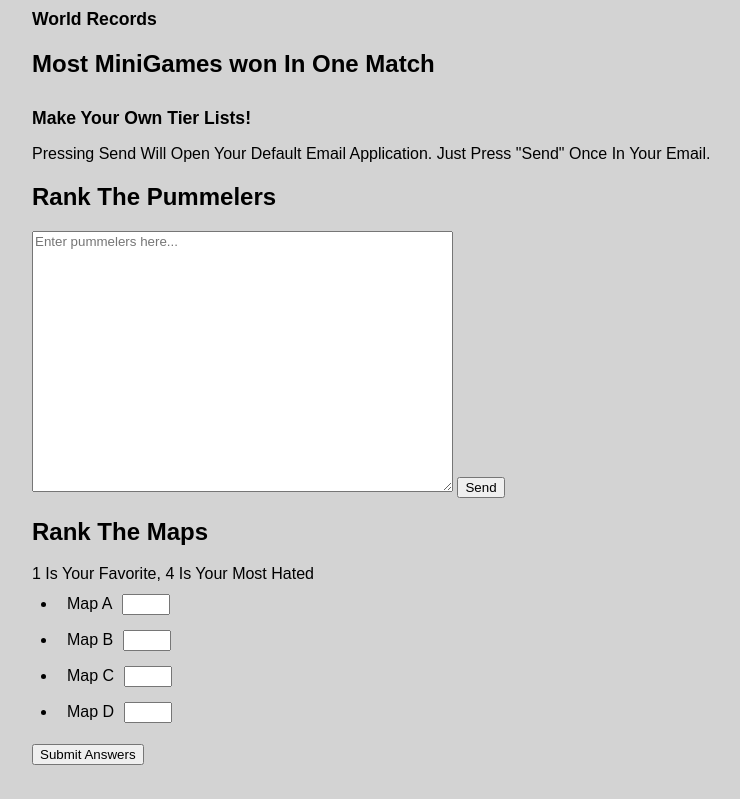
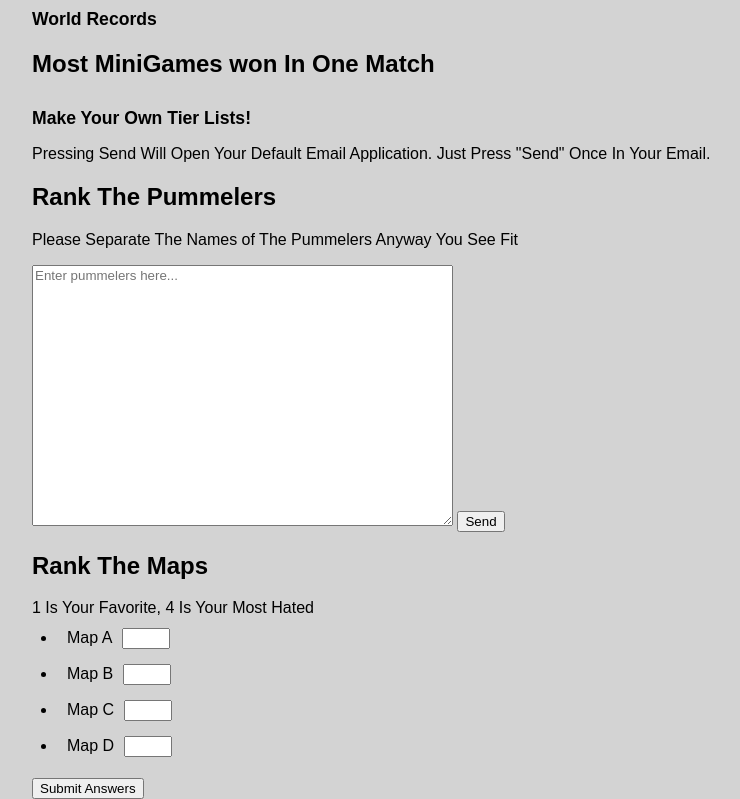
Before and after one commit to ETGol/Pummel-Website, a plain HTML site: page index.html in a window 1280 px wide. Shown: the part 1223-2022 px from the top of the page, without its empty margins (286-1026 px from the left). Before the commit the page ends 1988 px from the top, so only its background shows below. Drawn offline with Linux system fonts and the light colour scheme.

Commit message:
Update index.html

```diff
--- a/index.html
+++ b/index.html
@@ -254,6 +254,7 @@
 
             <form action="mailto:normspummelparty@gmail.com" method="post" enctype="text/plain">
                 <h1>Rank The Pummelers</h1>
+                <p>Please Separate The Names of The Pummelers Anyway You See Fit</p>
             <textarea id="ranked-names" name="ranked-names" rows="17" cols="50" placeholder="Enter pummelers here..."></textarea>
             <input type="submit" value="Send">
 
```
